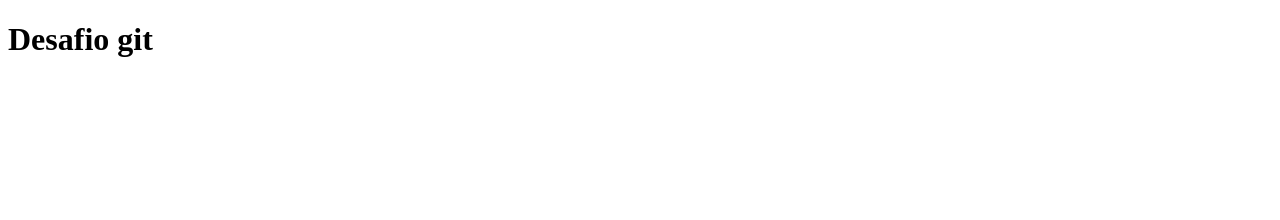
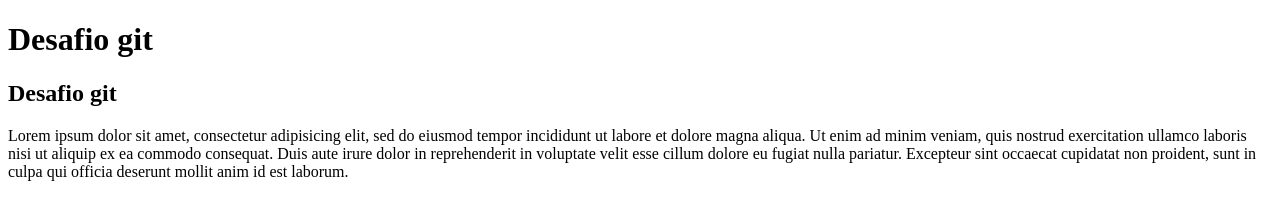
Before and after one commit to belupon/mi_repositorio-, a plain HTML site: page index.html in a window 1280 px wide. Drawn offline with Linux system fonts and the light colour scheme.

Commit message:
agregue article

```diff
--- a/index.html
+++ b/index.html
@@ -3,10 +3,16 @@
 <head>
 <meta charset="UTF-8">
 <title>DesafioGit</title>
+<link rel="stylesheet" href="../css/style.css">
 </head>
 <body>
 	<h1>Desafio git</h1>
-
-
+		<h2>Desafio git</h2>
+		<article>Lorem ipsum dolor sit amet, consectetur adipisicing elit, sed do eiusmod
+		tempor incididunt ut labore et dolore magna aliqua. Ut enim ad minim veniam,
+		quis nostrud exercitation ullamco laboris nisi ut aliquip ex ea commodo
+		consequat. Duis aute irure dolor in reprehenderit in voluptate velit esse
+		cillum dolore eu fugiat nulla pariatur. Excepteur sint occaecat cupidatat non
+		proident, sunt in culpa qui officia deserunt mollit anim id est laborum.
 </body>
 </html>
```
